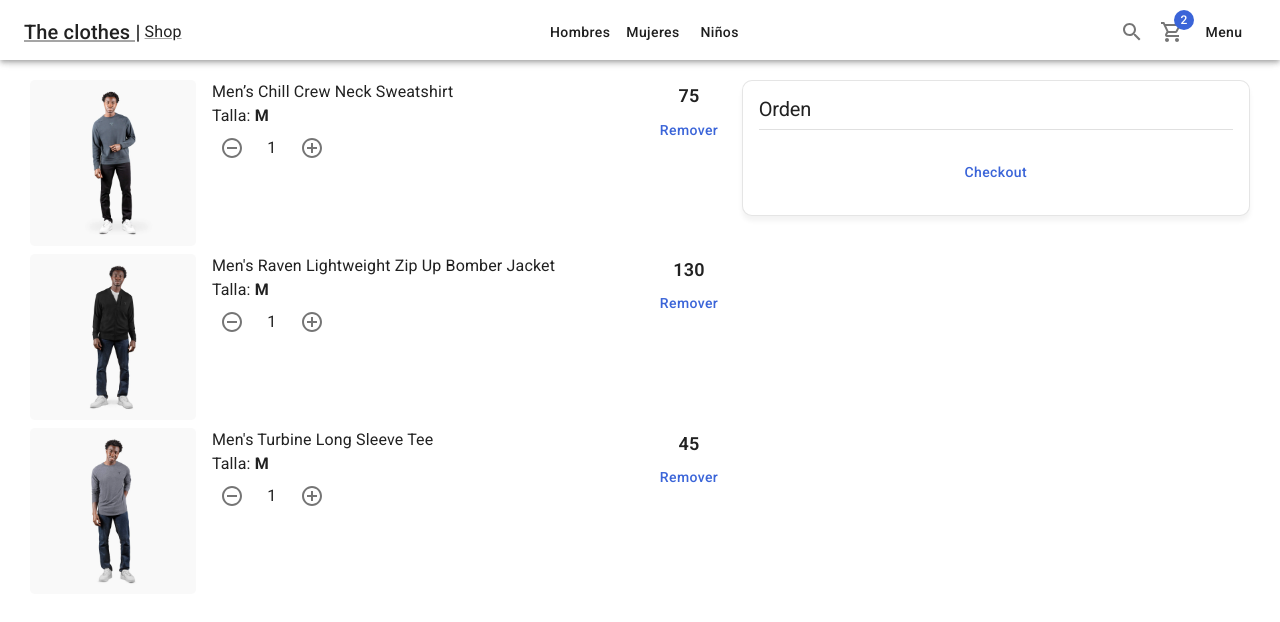
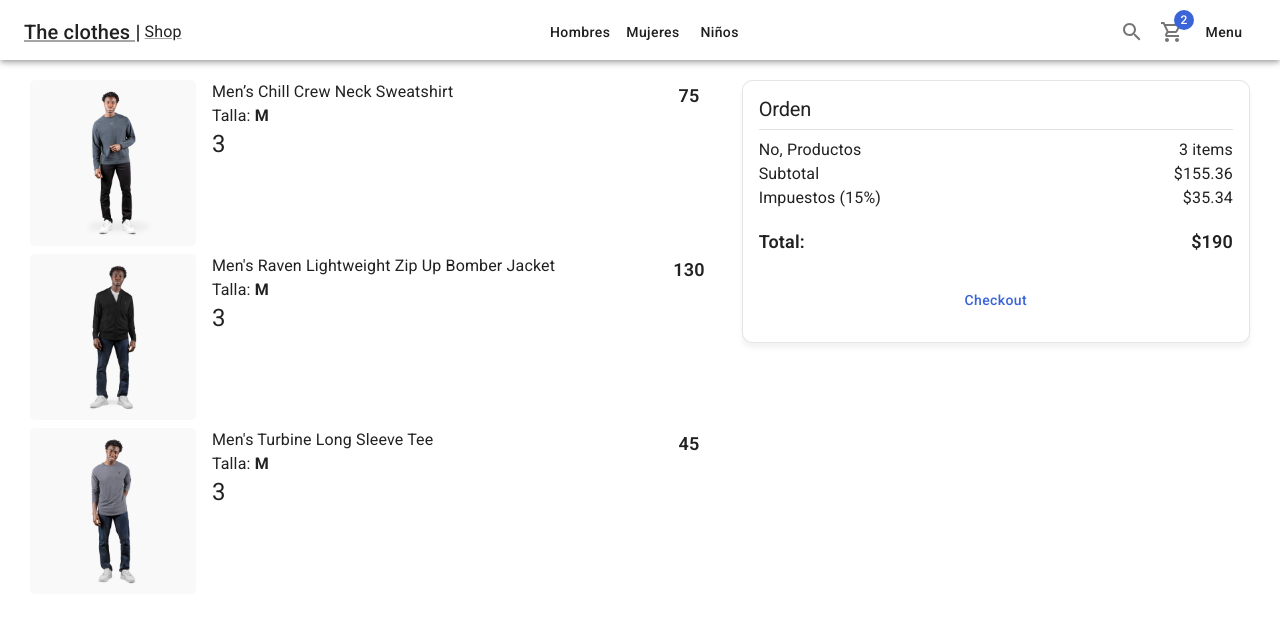
Before and after one commit to juanDaRestrepo/clothes-shop, a Next.js app: page /cart in a window 1280 px wide. Shown: the top 622 px of the page. Built offline with nearby package versions, Linux system fonts and the light colour scheme.

Commit message:
Finish order resumed interface

```diff
--- a/components/cart/CartList.tsx
+++ b/components/cart/CartList.tsx
@@ -10,6 +10,7 @@
 import { initialData } from "../../database/products";
 import NextLink from "next/link";
 import ItemCounter from "../ui/ItemCounter";
+import { FC } from "react";
 
 const productsInCart = [
   initialData.products[0],
@@ -17,7 +18,11 @@
   initialData.products[3],
 ];
 
-const CartList = () => {
+interface Props {
+  editable?: boolean;
+}
+
+const CartList: FC<Props> = ({ editable = false }) => {
   return (
     <>
       {productsInCart.map((product) => (
@@ -41,8 +46,11 @@
               <Typography variant="body1">
                 Talla: <strong>M</strong>{" "}
               </Typography>
-
-              <ItemCounter />
+              {editable ? (
+                <ItemCounter />
+              ) : (
+                <Typography variant="h5">3</Typography>
+              )}
             </Box>
           </Grid>
           <Grid
@@ -53,7 +61,11 @@
             flexDirection="column"
           >
             <Typography variant="subtitle1">{product.price}</Typography>
-            <Button variant="text" color="secondary">Remover</Button>
+            {editable && (
+              <Button variant="text" color="secondary">
+                Remover
+              </Button>
+            )}
           </Grid>
         </Grid>
       ))}
--- /dev/null
+++ b/components/cart/OrderSummary.tsx
@@ -0,0 +1,34 @@
+import { Grid, Typography } from "@mui/material"
+
+const OrderSummary = () => {
+  return (
+    <Grid container>
+        <Grid item xs={6}>
+            <Typography>No, Productos</Typography>
+        </Grid>
+        <Grid item xs={6} display='flex' justifyContent='end'>
+            <Typography>3 items</Typography>
+        </Grid>
+        <Grid item xs={6}>
+            <Typography>Subtotal</Typography>
+        </Grid>
+        <Grid item xs={6} display='flex' justifyContent='end'>
+            <Typography >${`${155.36}`}</Typography>
+        </Grid>
+        <Grid item xs={6}>
+            <Typography>Impuestos (15%)</Typography>
+        </Grid>
+        <Grid item xs={6} display='flex' justifyContent='end'>
+            <Typography>${`${35.34}`}</Typography>
+        </Grid>
+        <Grid item xs={6} sx={{mt:2}}>
+            <Typography variant="subtitle1">Total:</Typography>
+        </Grid>
+        <Grid item xs={6} display='flex' justifyContent='end' sx={{mt:2}}>
+            <Typography variant="subtitle1">${`${190}`}</Typography>
+        </Grid>
+    </Grid>
+  )
+}
+
+export default OrderSummary
--- a/components/cart/index.ts
+++ b/components/cart/index.ts
@@ -1 +1,2 @@
 export * from './CartList';
+export * from './OrderSummary';
--- a/pages/cart/index.tsx
+++ b/pages/cart/index.tsx
@@ -2,6 +2,7 @@
 import { ShopLayout } from '../../components/layouts'
 import { Box, Button, Card, CardContent, Divider, Grid, Typography } from '@mui/material'
 import CartList from '../../components/cart/CartList'
+import OrderSummary from '../../components/cart/OrderSummary'
 
 const CartPage = () => {
   return (
@@ -18,7 +19,8 @@
                         </Typography>
                         <Divider sx={{my:1}}/>
 
-                        {/* Order Summary */}
+                        <OrderSummary />
+
                         <Box sx={{ mt:3 }}>
                             <Button color='secondary' className='circular-btn' fullWidth>
                                 Checkout
```
